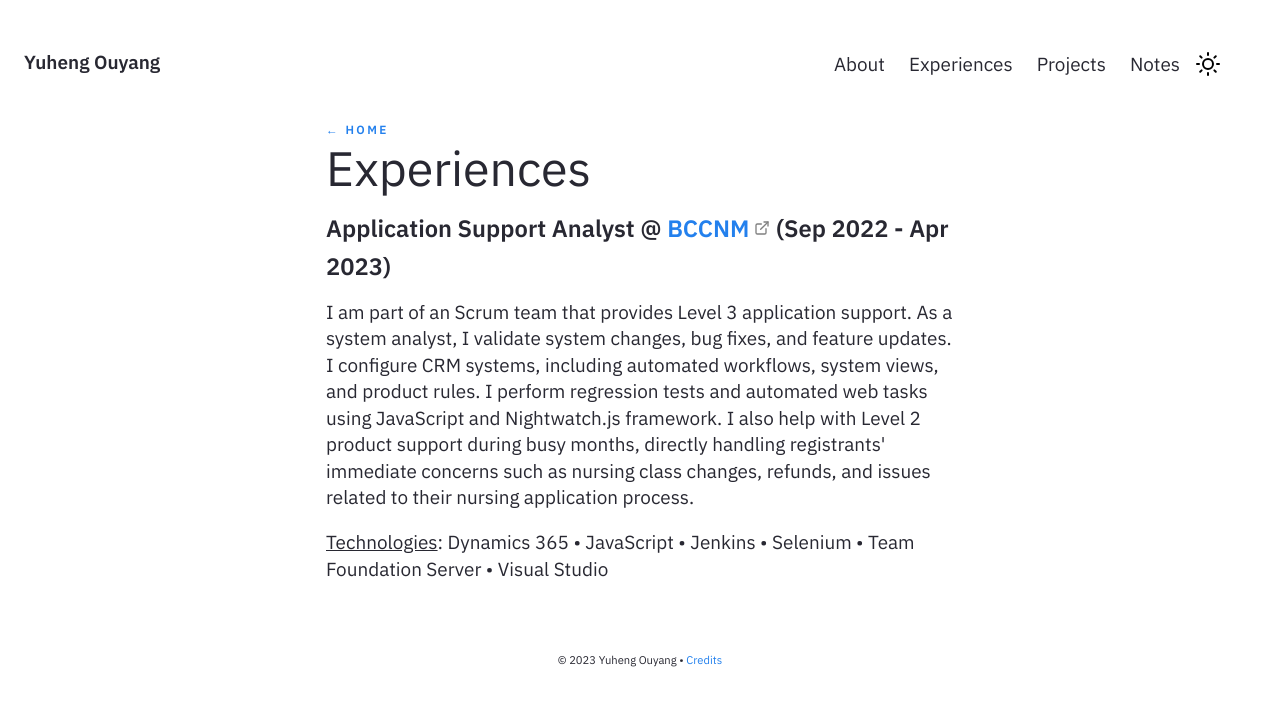
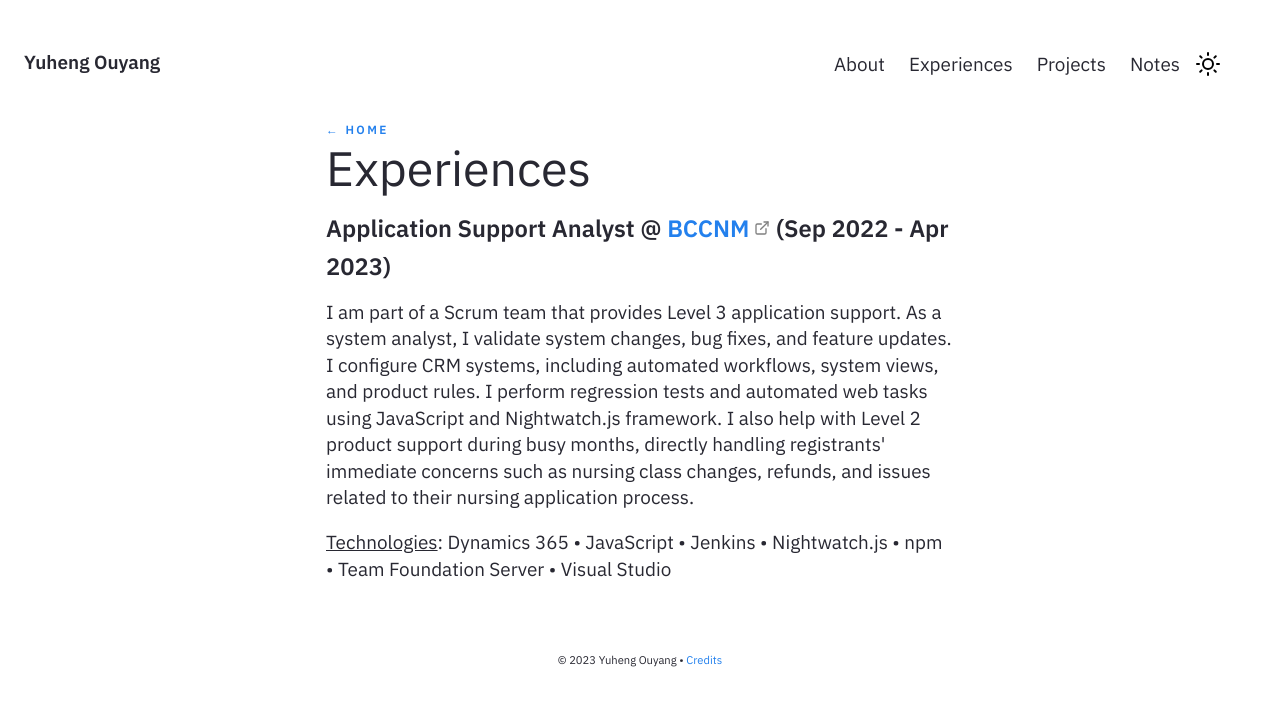
Before and after one commit to yhouyang02/yhouyang02.github.io, a Jekyll site: the page built from pages/experiences.md, in a window 1280 px wide. Shown: the top 706 px of the page. Built offline with Jekyll 4.4.1, drawn with Linux system fonts in a browser that asks for light colours.

Commit message:
Update experiences and projects

```diff
--- a/pages/experiences.md
+++ b/pages/experiences.md
@@ -7,6 +7,6 @@ title: Experiences
 
 #### Application Support Analyst @ [BCCNM](https://www.bccnm.ca/) (Sep 2022 - Apr 2023)
 
-I am part of an Scrum team that provides Level 3 application support. As a system analyst, I validate system changes, bug fixes, and feature updates. I configure CRM systems, including automated workflows, system views, and product rules. I perform regression tests and automated web tasks using JavaScript and Nightwatch.js framework. I also help with Level 2 product support during busy months, directly handling registrants' immediate concerns such as nursing class changes, refunds, and issues related to their nursing application process.
+I am part of a Scrum team that provides Level 3 application support. As a system analyst, I validate system changes, bug fixes, and feature updates. I configure CRM systems, including automated workflows, system views, and product rules. I perform regression tests and automated web tasks using JavaScript and Nightwatch.js framework. I also help with Level 2 product support during busy months, directly handling registrants' immediate concerns such as nursing class changes, refunds, and issues related to their nursing application process.
 
-<u>Technologies</u>: Dynamics 365 • JavaScript • Jenkins • Selenium • Team Foundation Server • Visual Studio
+<u>Technologies</u>: Dynamics 365 • JavaScript • Jenkins • Nightwatch.js • npm • Team Foundation Server • Visual Studio
```
Also changed, not shown: _notes/Public/Personal Website.md (+1 -1 lines), _notes/Public/Reminders.md (+1 -1 lines).
